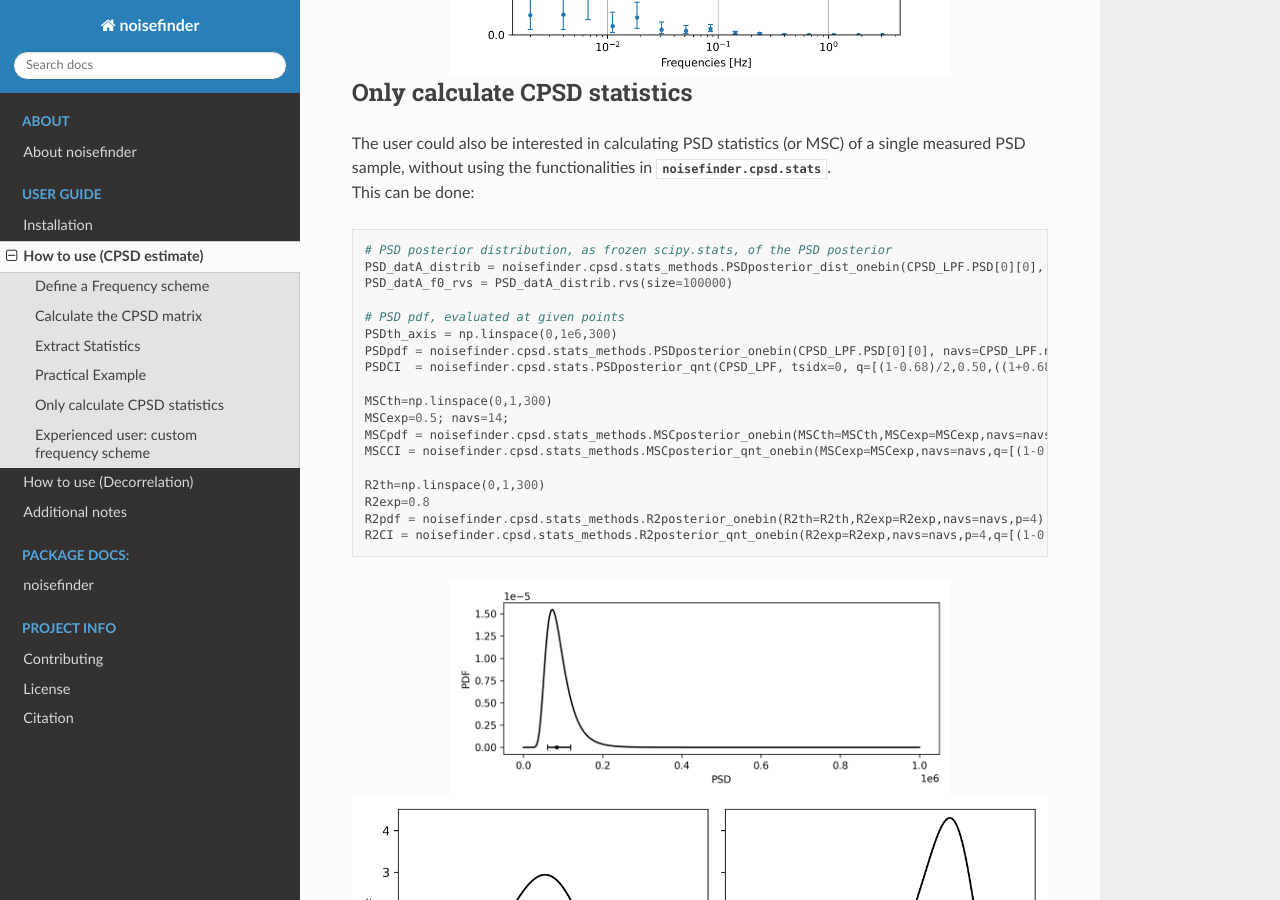
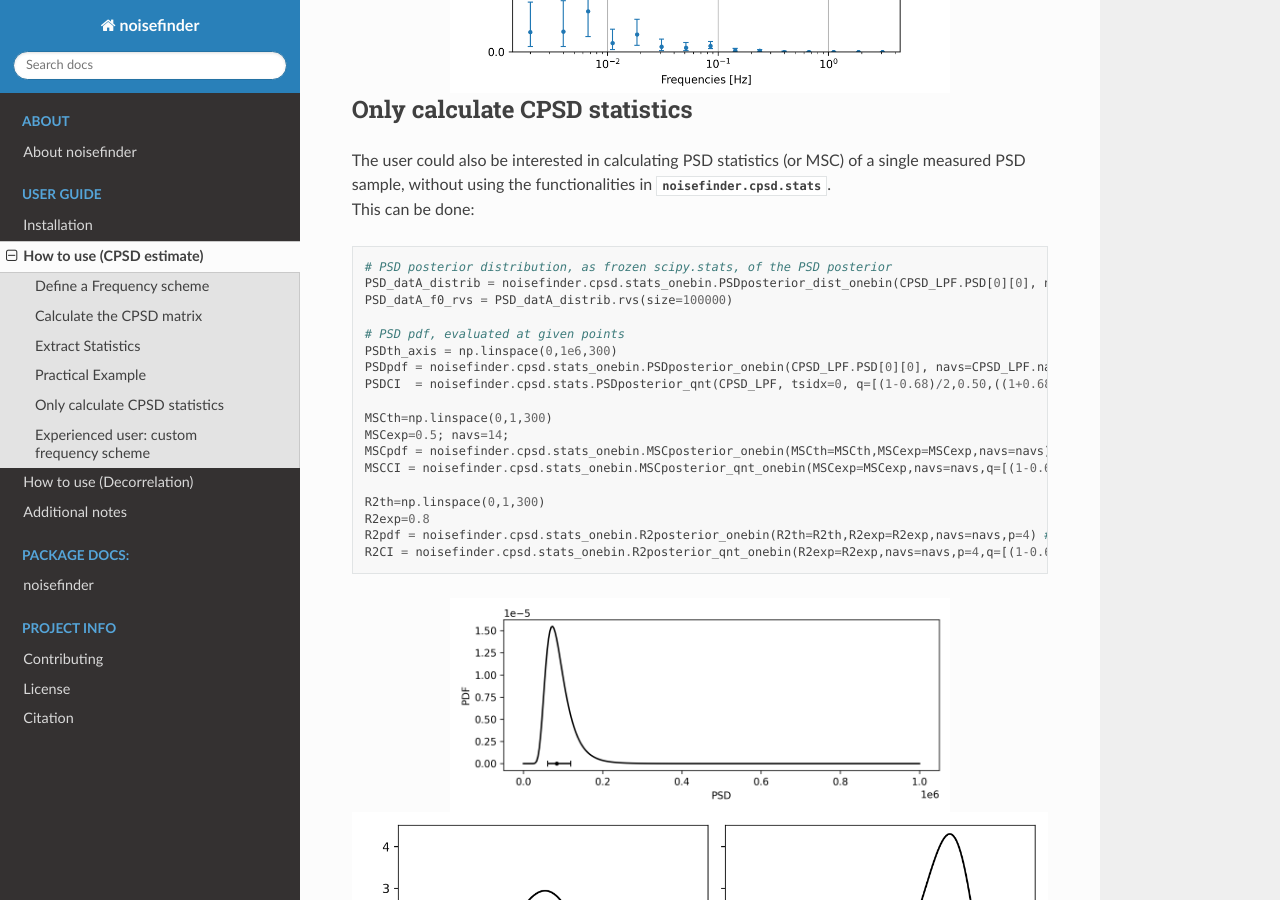
Before and after one commit to lorsala/noisefinder, a Sphinx documentation site: the page built from docs/pf_howtouse.rst, in a window 1280 px wide and 900 px high, scrolled down 3901 px. Built offline with Sphinx 7.4.7 and the Read the Docs theme 3.1.0, drawn with Linux system fonts in a browser that asks for light colours; some of the changed text lies outside the part shown.

Commit message:
Docs fix.

```diff
--- a/docs/conf.py
+++ b/docs/conf.py
@@ -43,7 +43,6 @@
 # https://www.sphinx-doc.org/en/master/usage/configuration.html#options-for-html-output
 
 html_theme = 'sphinx_rtd_theme'
-html_static_path = ['_static']
 
 import os
 import sys
--- a/docs/pf_howtouse.rst
+++ b/docs/pf_howtouse.rst
@@ -46,17 +46,18 @@
 For this example, we implement the LPF method, and a give an
 introductory example.
 
-.. code:: ipython3
+.. code:: python
 
     import noisefinder
     import numpy as np
     import scipy
+    import matplotlib.pyplot as plt
 
 Just generate two time series with :math:`1/f^2` and white noise
 spectrum, for this example.
 Calculate the Welch PSD for comparison.
 
-.. code:: ipython3
+.. code:: python
 
     datA = np.cumsum(scipy.stats.norm.rvs(size=100000))
     datB = 1000*scipy.stats.norm.rvs(size=100000)
@@ -66,7 +67,7 @@
 Now create a frequency scheme with :func:`noisefinder.freqscheme_presets.lpfScheme`.
 It implements the LPF frequency scheme. Then run evaluation.
 
-.. code:: ipython3
+.. code:: python
 
     LPF_frscheme = noisefinder.freqscheme_presets.lpfScheme(
         Lmax=20000, fmax=None, fs=fs
@@ -95,7 +96,7 @@
 It saves useful parameters as attributes (see full list at
 :class:`noisefinder.cpsd.cpsdresults.CPSDresults`):
 
-.. code:: ipython3
+.. code:: python
 
     CPSD_LPF.CPSD  # The CPSD matrix, at the Fourier frequencies
     CPSD_LPF.PSD   # The PSDs of the input time series, at the Fourier frequencies
@@ -108,7 +109,7 @@
 Calculate the ASD posterior confidence interval (for instance, at 0.68 -
 1 sigma confidence level).
 
-.. code:: ipython3
+.. code:: python
 
     ASD_LPF_CI_datA = noisefinder.cpsd.stats.ASDposterior_qnt(
         CPSD_LPF,
@@ -146,7 +147,7 @@
 We can also calculate the MSC between the two series, whose true values
 in our example is zero.
 
-.. code:: ipython3
+.. code:: python
 
     CPSD_LPF_MSC = noisefinder.cpsd.stats.MSCposterior_qnt(CPSD_LPF,idx1=0,idx2=1,q=[(1-0.68)/2,0.50,((1+0.68)/2)])
 
@@ -172,26 +173,26 @@
   functionalities in :mod:`noisefinder.cpsd.stats`.
 | This can be done:
 
-.. code:: ipython3
+.. code:: python
 
     # PSD posterior distribution, as frozen scipy.stats, of the PSD posterior
-    PSD_datA_distrib = noisefinder.cpsd.stats_methods.PSDposterior_dist_onebin(CPSD_LPF.PSD[0][0], navs=CPSD_LPF.navs[0])
+    PSD_datA_distrib = noisefinder.cpsd.stats_onebin.PSDposterior_dist_onebin(CPSD_LPF.PSD[0][0], navs=CPSD_LPF.navs[0])
     PSD_datA_f0_rvs = PSD_datA_distrib.rvs(size=100000)
 
     # PSD pdf, evaluated at given points
     PSDth_axis = np.linspace(0,1e6,300)
-    PSDpdf = noisefinder.cpsd.stats_methods.PSDposterior_onebin(CPSD_LPF.PSD[0][0], navs=CPSD_LPF.navs[0],PSDth=PSDth_axis)
+    PSDpdf = noisefinder.cpsd.stats_onebin.PSDposterior_onebin(CPSD_LPF.PSD[0][0], navs=CPSD_LPF.navs[0],PSDth=PSDth_axis)
     PSDCI  = noisefinder.cpsd.stats.PSDposterior_qnt(CPSD_LPF, tsidx=0, q=[(1-0.68)/2,0.50,((1+0.68)/2)])
 
     MSCth=np.linspace(0,1,300)
     MSCexp=0.5; navs=14;
-    MSCpdf = noisefinder.cpsd.stats_methods.MSCposterior_onebin(MSCth=MSCth,MSCexp=MSCexp,navs=navs) # MSC posterior evaluated on the MSCth axis
-    MSCCI = noisefinder.cpsd.stats_methods.MSCposterior_qnt_onebin(MSCexp=MSCexp,navs=navs,q=[(1-0.68)/2,0.50,((1+0.68)/2)]) # MSC posterior confidence interval at given confidence level
+    MSCpdf = noisefinder.cpsd.stats_onebin.MSCposterior_onebin(MSCth=MSCth,MSCexp=MSCexp,navs=navs) # MSC posterior evaluated on the MSCth axis
+    MSCCI = noisefinder.cpsd.stats_onebin.MSCposterior_qnt_onebin(MSCexp=MSCexp,navs=navs,q=[(1-0.68)/2,0.50,((1+0.68)/2)]) # MSC posterior confidence interval at given confidence level
 
     R2th=np.linspace(0,1,300)
     R2exp=0.8
-    R2pdf = noisefinder.cpsd.stats_methods.R2posterior_onebin(R2th=R2th,R2exp=R2exp,navs=navs,p=4) # R2 posterior, evaluated on the R2th axis. p is the number of timeseries
-    R2CI = noisefinder.cpsd.stats_methods.R2posterior_qnt_onebin(R2exp=R2exp,navs=navs,p=4,q=[(1-0.68)/2,0.50,((1+0.68)/2)]) # R2 posterior confidence interval at given confidence level
+    R2pdf = noisefinder.cpsd.stats_onebin.R2posterior_onebin(R2th=R2th,R2exp=R2exp,navs=navs,p=4) # R2 posterior, evaluated on the R2th axis. p is the number of timeseries
+    R2CI = noisefinder.cpsd.stats_onebin.R2posterior_qnt_onebin(R2exp=R2exp,navs=navs,p=4,q=[(1-0.68)/2,0.50,((1+0.68)/2)]) # R2 posterior confidence interval at given confidence level
 
 
 .. figure:: _images/PSD_pdf.png
@@ -210,7 +211,7 @@
 | The experienced user can define new frequency schemes, creating instances of :class:`noisefinder.freqscheme.FreqScheme`.
 | A simple example, with just three hardcoded frequencies, is
 
-.. code:: ipython3
+.. code:: python
 
     def custom_freqscheme(fs): # more user-defined params
         BH92 = noisefinder.specwindows.BH92 #user-defined
--- a/docs/pf_notes_specestimation.rst
+++ b/docs/pf_notes_specestimation.rst
@@ -80,7 +80,7 @@
 overlap from its nominal value
 :attr:`~noisefinder.freqscheme.FreqScheme.olapmax`, effectively
 making the *overlap* parameter act as a *maximum overlap* rather than a fixed
-value (hence the name :attr:`~oisefinder.freqscheme.FreqScheme.olapmax`).
+value (hence the name :attr:`~noisefinder.freqscheme.FreqScheme.olapmax`).
 Crucially, the number of averaged segments remains unchanged
 throughout this adjustment -- only the spacing between segments is optimized
 to make better use of the available data. See the image below for a visual
```
Also changed, not shown: docs/pf_citation.rst (+20 -2 lines), docs/pf_howtouse_decorr.rst (+9 -6 lines), docs/pf_install.rst (+27 -1 lines), LICENSE.md, 1 other file.
